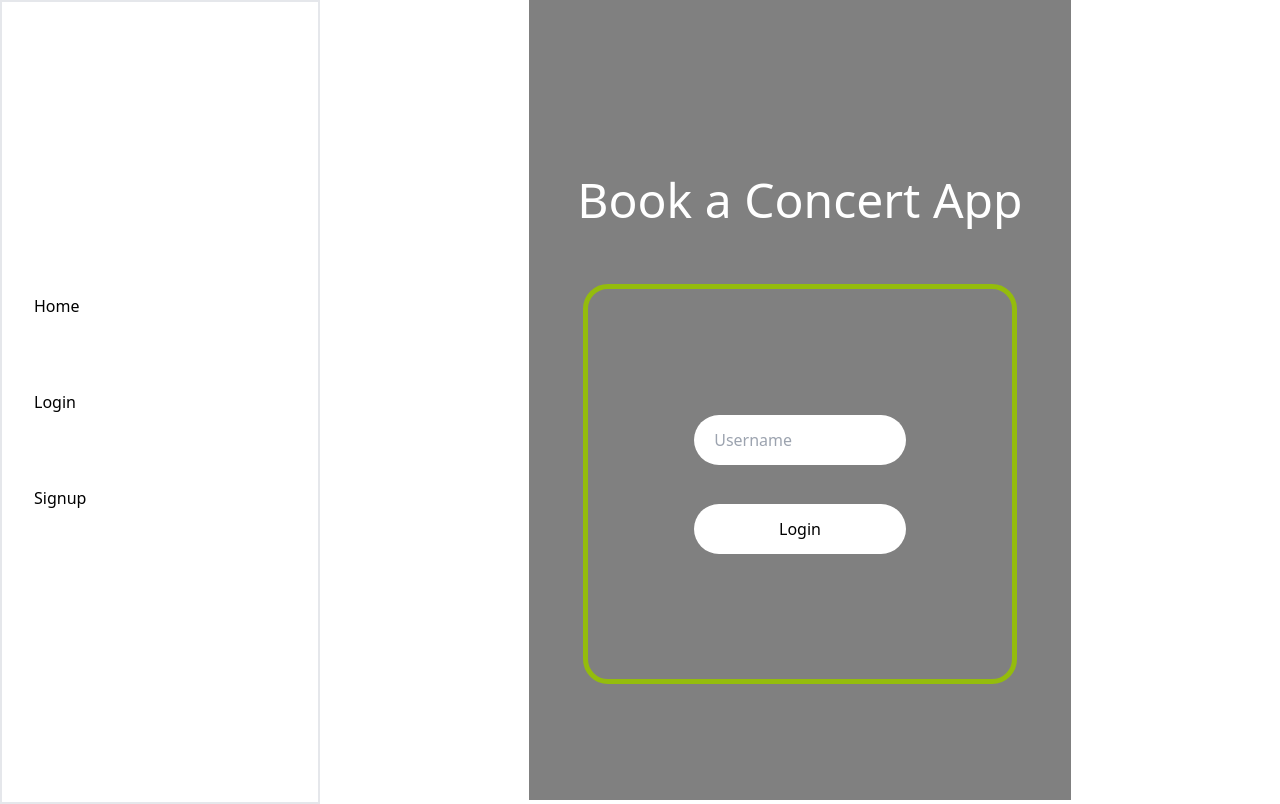
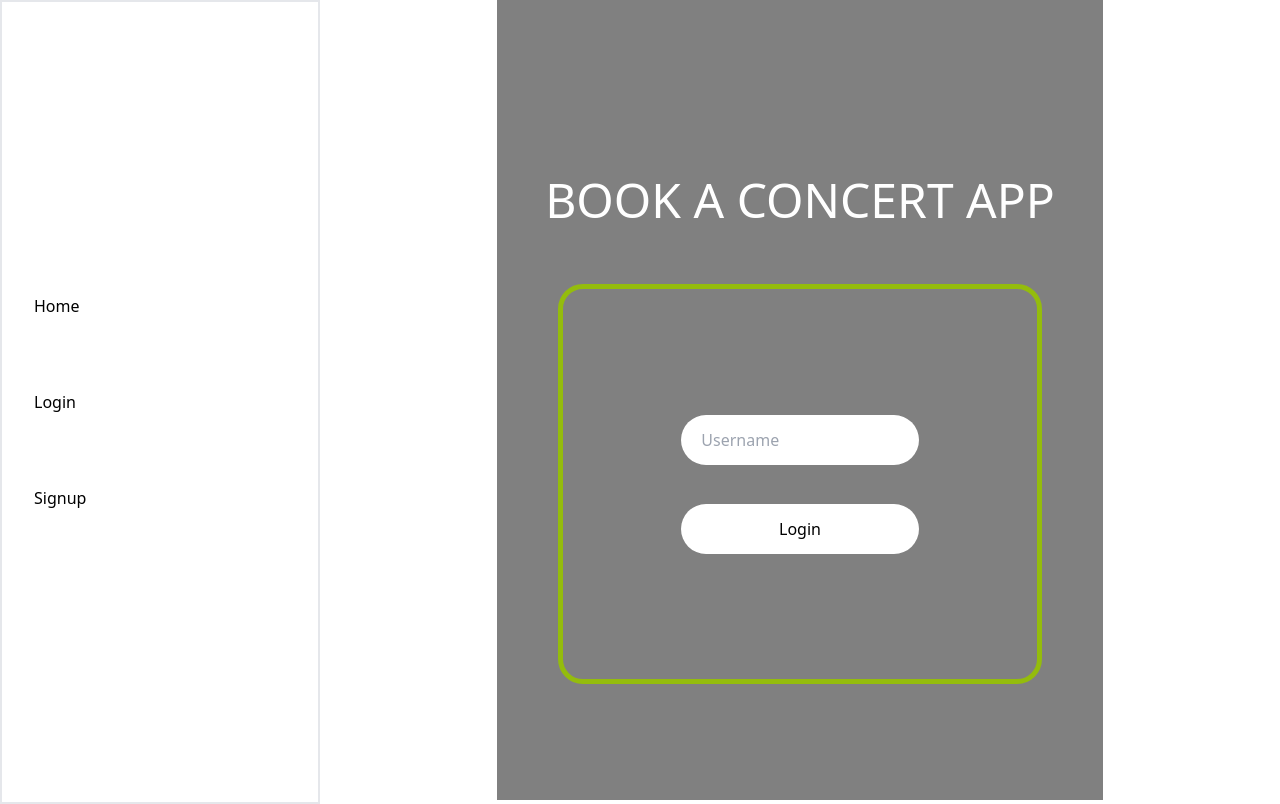
Before and after one commit to Diegogagan2587/Book-a-concert-front-end, a React (Vite) app: page /login in a window 1280 px wide. Built offline with nearby package versions, Linux system fonts and the light colour scheme; no server answers.

Commit message:
Capitalize h1 title

```diff
--- a/src/components/Login.jsx
+++ b/src/components/Login.jsx
@@ -23,7 +23,7 @@ const Login = () => {
 
   return (
     <div className='login-page'>
-      <h1>Book a Concert App</h1>
+      <h1>BOOK A CONCERT APP</h1>
       <div className='login-container'>
         <input
           type="text"
--- a/src/components/Signup.jsx
+++ b/src/components/Signup.jsx
@@ -26,7 +26,7 @@ const Signup = () => {
 
   return (
     <div className='login-page'>
-      <h1>Book a Concert App</h1>
+      <h1>BOOK A CONCERT APP</h1>
 
       <div className='login-container'>
         <input
```
